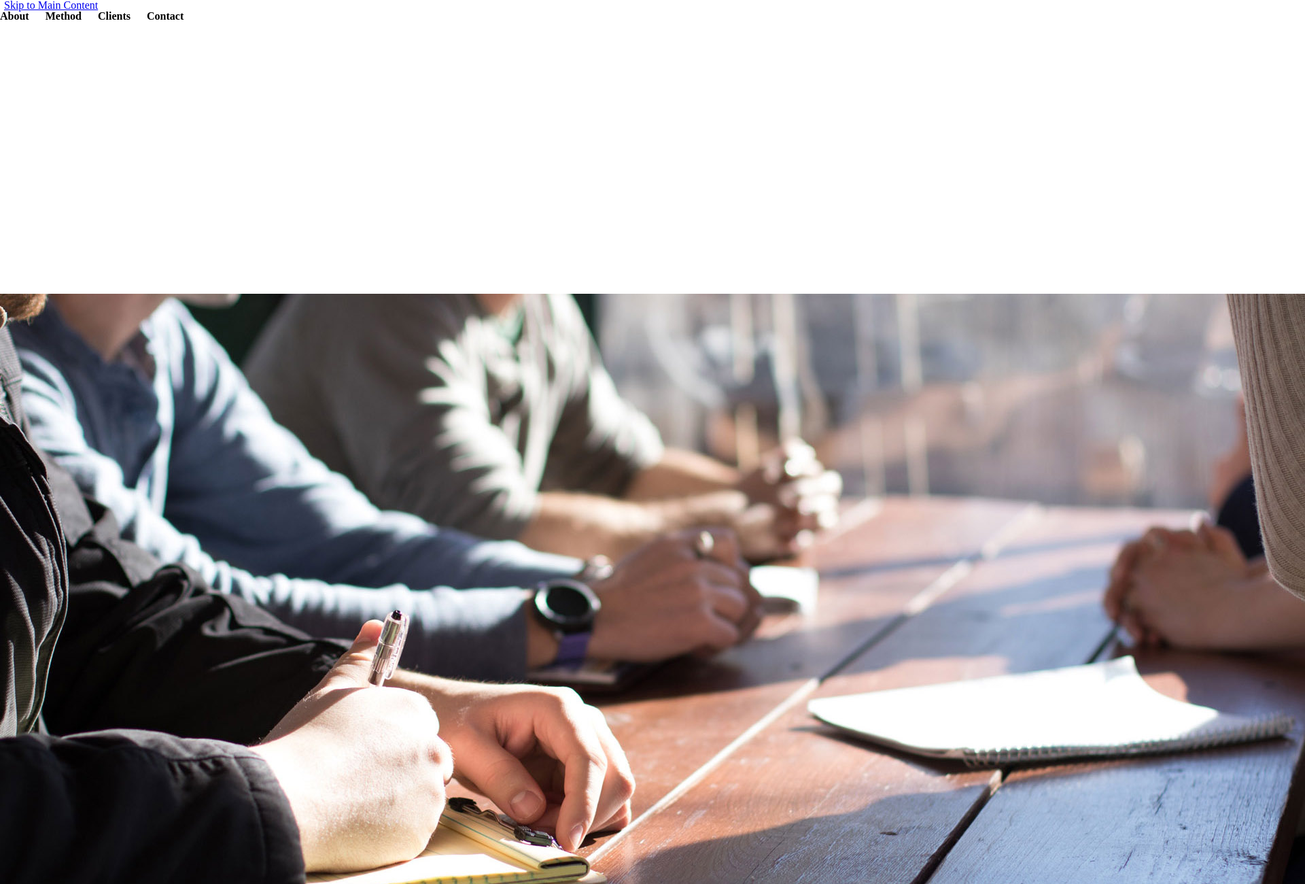
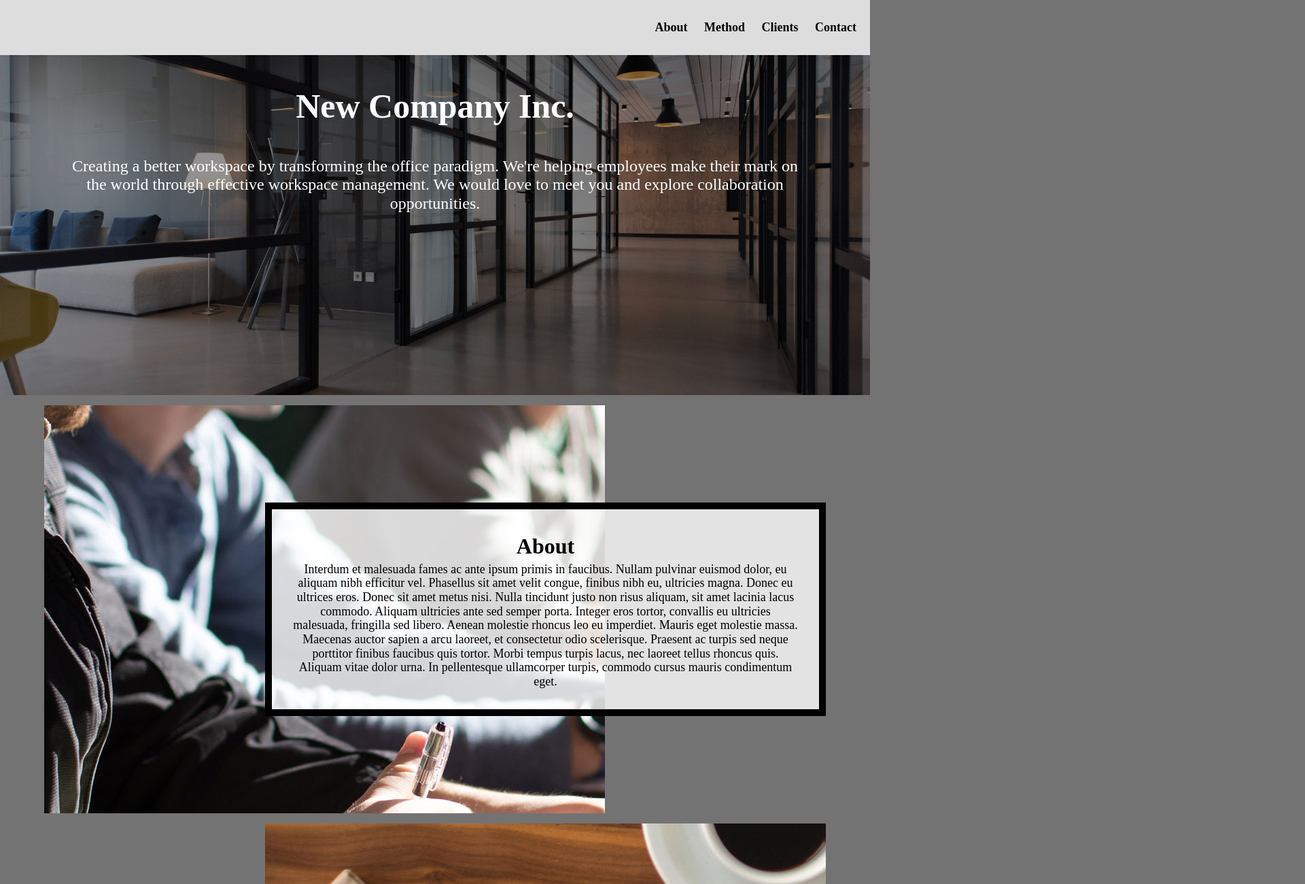
Before and after one commit to isabelladesi/hw3_2024, a plain HTML site: page index.html in a window 1280 px wide. Shown: the top 1300 px of the page at 68% size, 1920 px wide, since content can reach past the window. Drawn offline with Linux system fonts and the light colour scheme.

Commit message:
finished prodct

```diff
--- a/css/style.css
+++ b/css/style.css
@@ -113,20 +113,47 @@ nav a:hover, nav a:focus {
 
 
 /* Step 2a: Write selector/rule property to position the default position for the skip class element*/
-
+.skip a{
+  position: absolute;
+  top: -50px;
+}
 
 /* Step 2b: Write selector/rule property to position the skip class element when it is in focus*/
+
+.skip a:focus{
+  position: absolute;
+  top: 20px
+}
 
 
 /* Step 3: Write selector/rule property to style all elements when in focus*/
 
-
+:focus{
+  border: 2px blue;
+}
 
 /* Step 4: Write selector/rule property to style the container */
+
+.container {
+  display: grid;
+  grid-template-columns: 1fr 5fr 1fr;
+  grid-gap: 15px
+}
+
 
 
 /* Step 5: Write selector/rule property to add the background image to the
 first div in the grid  and place it in the grid. */
+
+.container > :first-child {
+  grid-column: 1/-1;
+  background-image: url("../images/header.jpg");
+  min-height: 500px;
+  background-position: center;
+  background-repeat: no-repeat;
+  background-attachment:fixed;
+
+}
 
 
 
@@ -134,22 +161,72 @@ first div in the grid  and place it in the grid. */
  four rows in the grid. */
 
       /*This will be a lot of rules.... but be strategic and combine seletors*/
+      .about, .method, .clients, .contact{
+        grid-column: 2/ span 1;
+      }
+
+      .about-image, .method-image, .clients-image, .contact-image{
+        display: grid;
+        grid-column: 1/-1;
+        max-height: 600px;
+        overflow: hidden;
+      }
+
+      .about, .about-image {
+        grid-row: 2;
+      }
+
+      .method, .method-image {
+        grid-row: 3;
+      }
+
+      .clients, .clients-image {
+        grid-row: 4;
+      }
+
+      .contact, .contact-image {
+        grid-row: 5;
+      }
 
 
  /* Step 8: Write the selector/rule property to style the .text-block class. */
 
+ .text-block{
+  text-align: center;
+  margin: auto;
+}
+
 
 /* Add your media query here */
-
-
+@media (min-width: 800px){
   /* Step 9: Write the selector/rule property to style the nav element */
-
+  nav{
+    text-align: right;
+    padding-top: 30px;
+    padding-bottom: 30px;
+  }
 
   /* Step 10: Write the selector/rule property to update the .container class */
+  .container {
+    display: grid;
+    grid-template-columns: 50px auto 500px auto 50px;
+  }
 
 
   /* Steps 11 and 12: Update the grid-column property of the grid's children (where-needed)*/
+  .about, .clients, .method-image, .contact-image {
+    grid-column: 3/ span 2;
+  }
+
+  .method, .contact, .about-image, .clients-image{
+    grid-column: 2/ span 2;
+  }
 
 
 
  /* Step 13:Write the selector/rule property to update the .text-block class */
+ .text-block {
+  max-height: 250px;
+  overflow: hidden;
+  }
+}
--- a/index.html
+++ b/index.html
@@ -4,19 +4,19 @@
     <meta charset="utf-8">
     <meta name="viewport" content="width=device-width, initial-scale=1.0">
     <link rel="icon" type="image/png" href="images/logo-drk.png" />
+    <link rel="stylesheet" type="text/css" href="css/html5reset.css">
     <link rel="stylesheet" type="text/css" href="css/style.css">
-    <link rel="stylesheet" type="text/css" href="css/html5reset.css">
     <title>Newer Company Inc.</title>
   </head>
   <body>
-    <div class="skip"><a href="#main" tabindex="0">Skip to Main Content</a></div>
+    <div class="skip"><a href="#main">Skip to Main Content</a></div>
     <header>
       <nav>
           <ul>
-            <li><a href="#about" tabindex="0">About</a></li>
-            <li><a href="#method" tabindex="0">Method</a></li>
-            <li><a href="#clients" tabindex="0">Clients</a></li>
-            <li><a href="#contact" tabindex="0">Contact</a></li>
+            <li><a href="#about">About</a></li>
+            <li><a href="#method">Method</a></li>
+            <li><a href="#clients">Clients</a></li>
+            <li><a href="#contact">Contact</a></li>
           </ul>
         </nav>
     </header>
```
